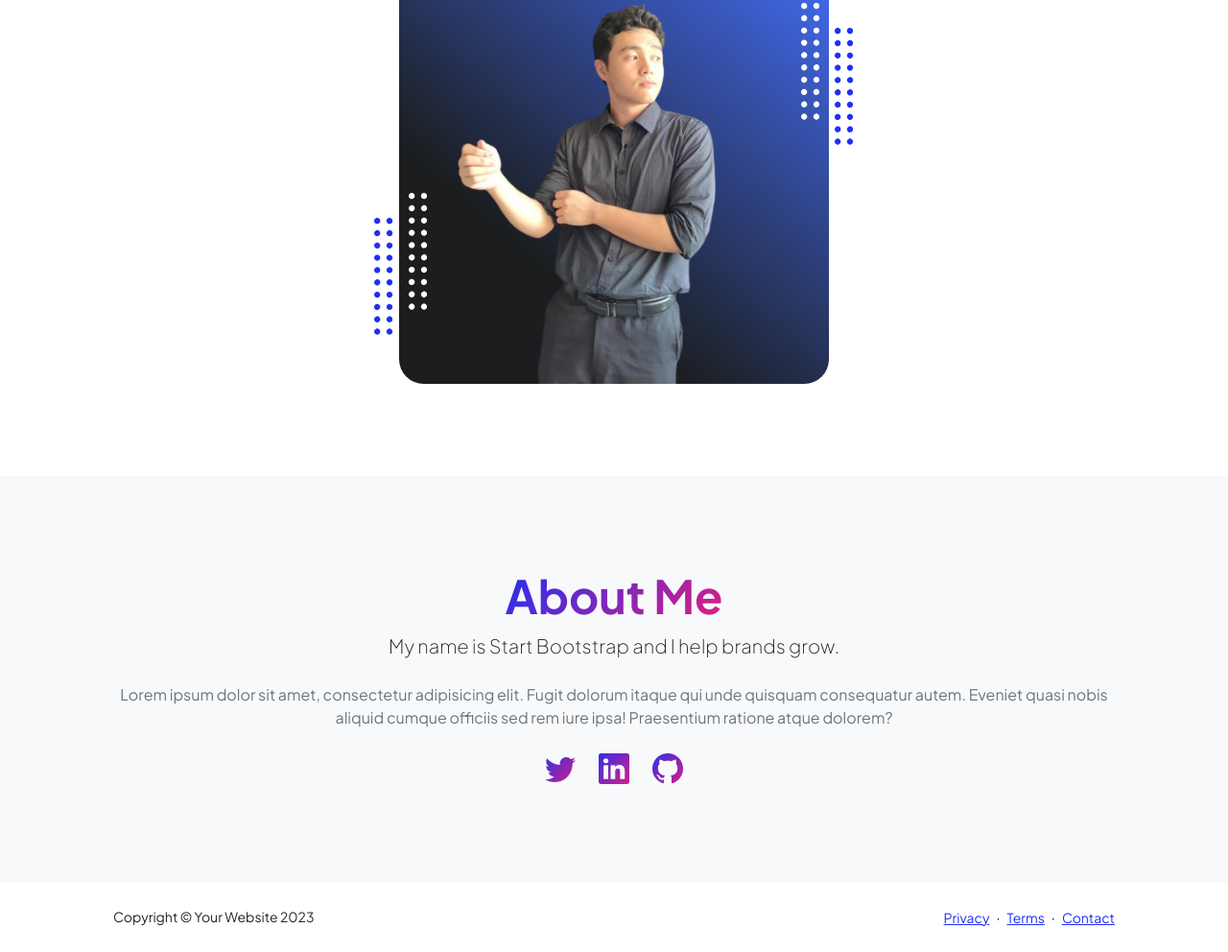
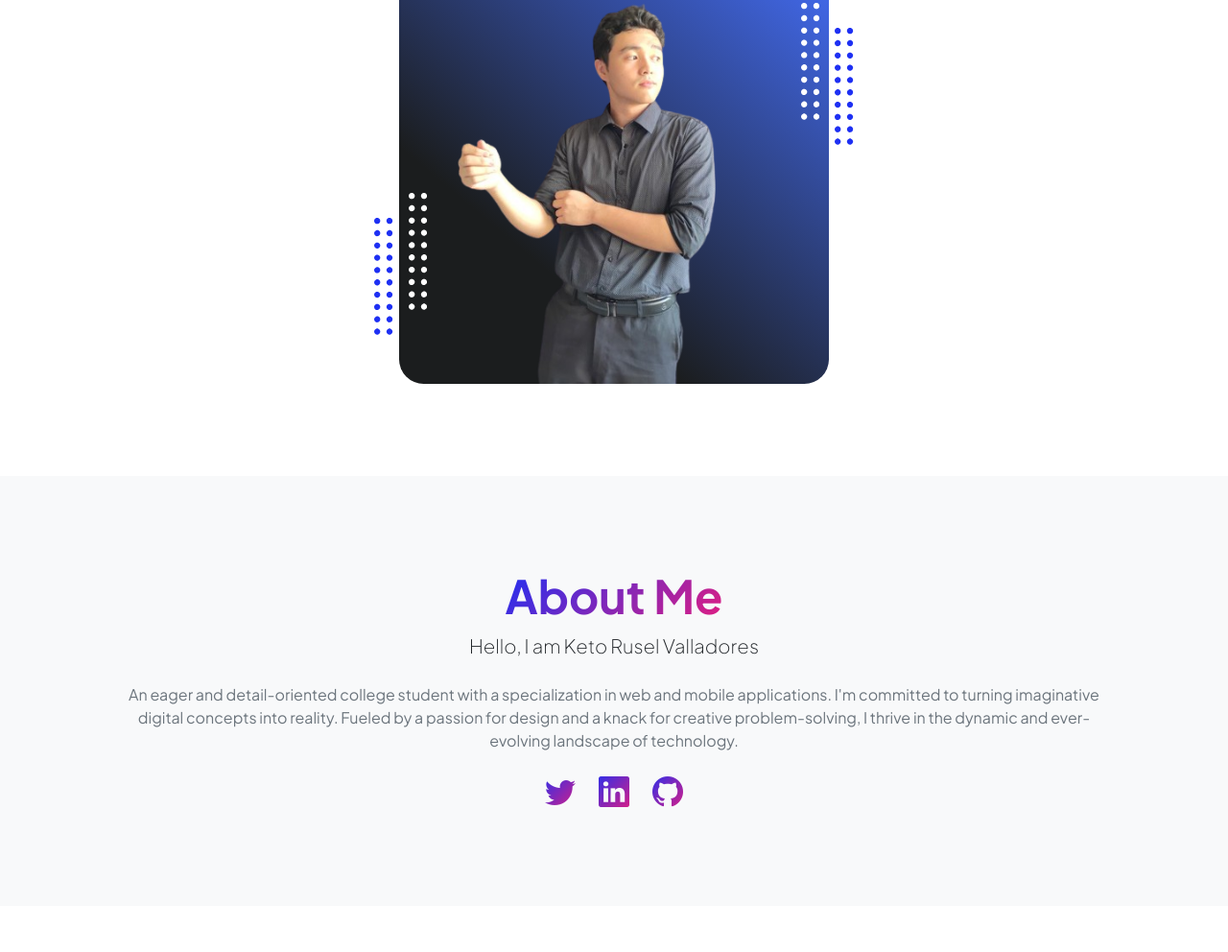
Before and after one commit to keto-ket/Valladores-Portfolio, a plain HTML site: page index.html in a window 1280 px wide. Shown: the part 577-1569 px from the top of the page at 96% size. Drawn offline with nearby package versions, Linux system fonts and the light colour scheme.

Commit message:
change in about text

```diff
--- a/index.html
+++ b/index.html
@@ -181,8 +181,8 @@
                         <div class="col-xxl-8">
                             <div class="text-center my-5">
                                 <h2 class="display-5 fw-bolder"><span class="text-gradient d-inline">About Me</span></h2>
-                                <p class="lead fw-light mb-4">My name is Start Bootstrap and I help brands grow.</p>
-                                <p class="text-muted">Lorem ipsum dolor sit amet, consectetur adipisicing elit. Fugit dolorum itaque qui unde quisquam consequatur autem. Eveniet quasi nobis aliquid cumque officiis sed rem iure ipsa! Praesentium ratione atque dolorem?</p>
+                                <p class="lead fw-light mb-4">Hello, I am Keto Rusel Valladores</p>
+                                <p class="text-muted">An eager and detail-oriented college student with a specialization in web and mobile applications. I'm committed to turning imaginative digital concepts into reality. Fueled by a passion for design and a knack for creative problem-solving, I thrive in the dynamic and ever-evolving landscape of technology.</p>
                                 <div class="d-flex justify-content-center fs-2 gap-4">
                                     <a class="text-gradient" href="#!"><i class="bi bi-twitter"></i></a>
                                     <a class="text-gradient" href="#!"><i class="bi bi-linkedin"></i></a>
@@ -198,14 +198,14 @@
         <footer class="bg-white py-4 mt-auto">
             <div class="container px-5">
                 <div class="row align-items-center justify-content-between flex-column flex-sm-row">
-                    <div class="col-auto"><div class="small m-0">Copyright &copy; Your Website 2023</div></div>
+                    <!-- <div class="col-auto"><div class="small m-0">Copyright &copy; Your Website 2023</div></div>
                     <div class="col-auto">
                         <a class="small" href="#!">Privacy</a>
                         <span class="mx-1">&middot;</span>
                         <a class="small" href="#!">Terms</a>
                         <span class="mx-1">&middot;</span>
                         <a class="small" href="#!">Contact</a>
-                    </div>
+                    </div> -->
                 </div>
             </div>
         </footer>
```
